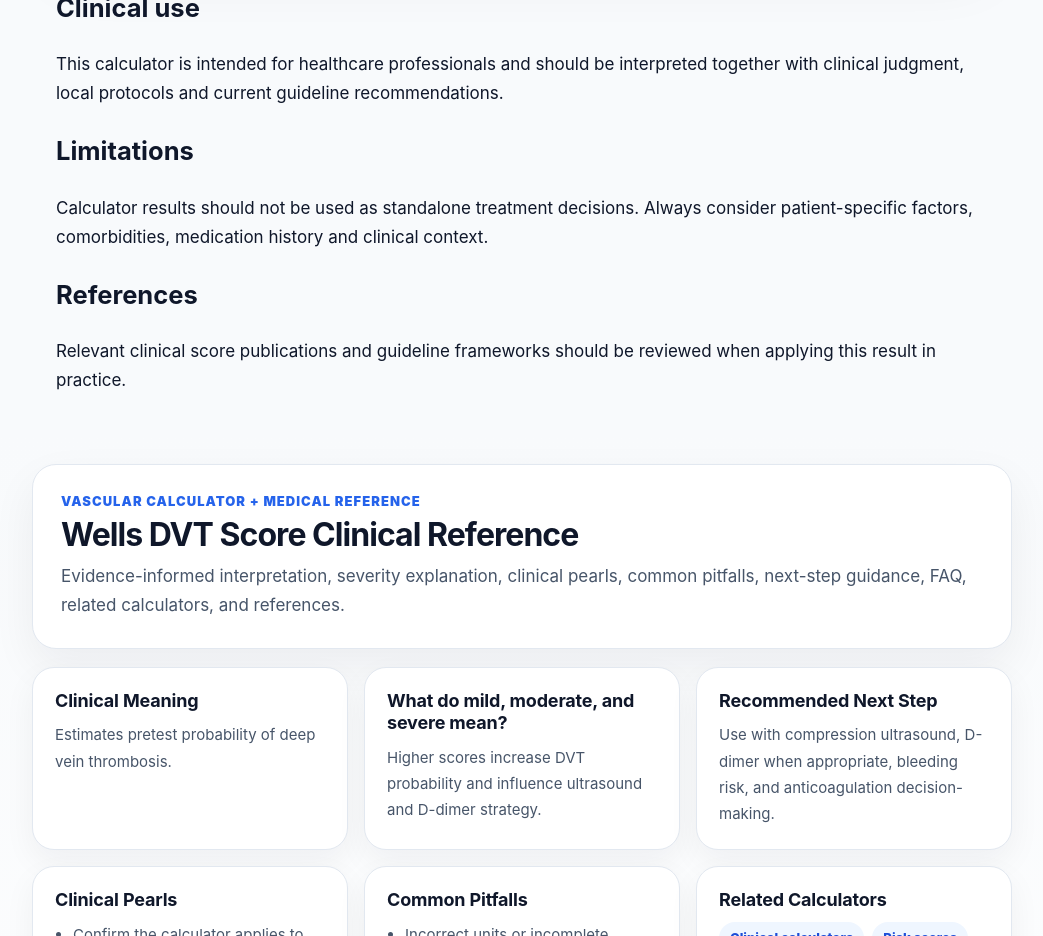
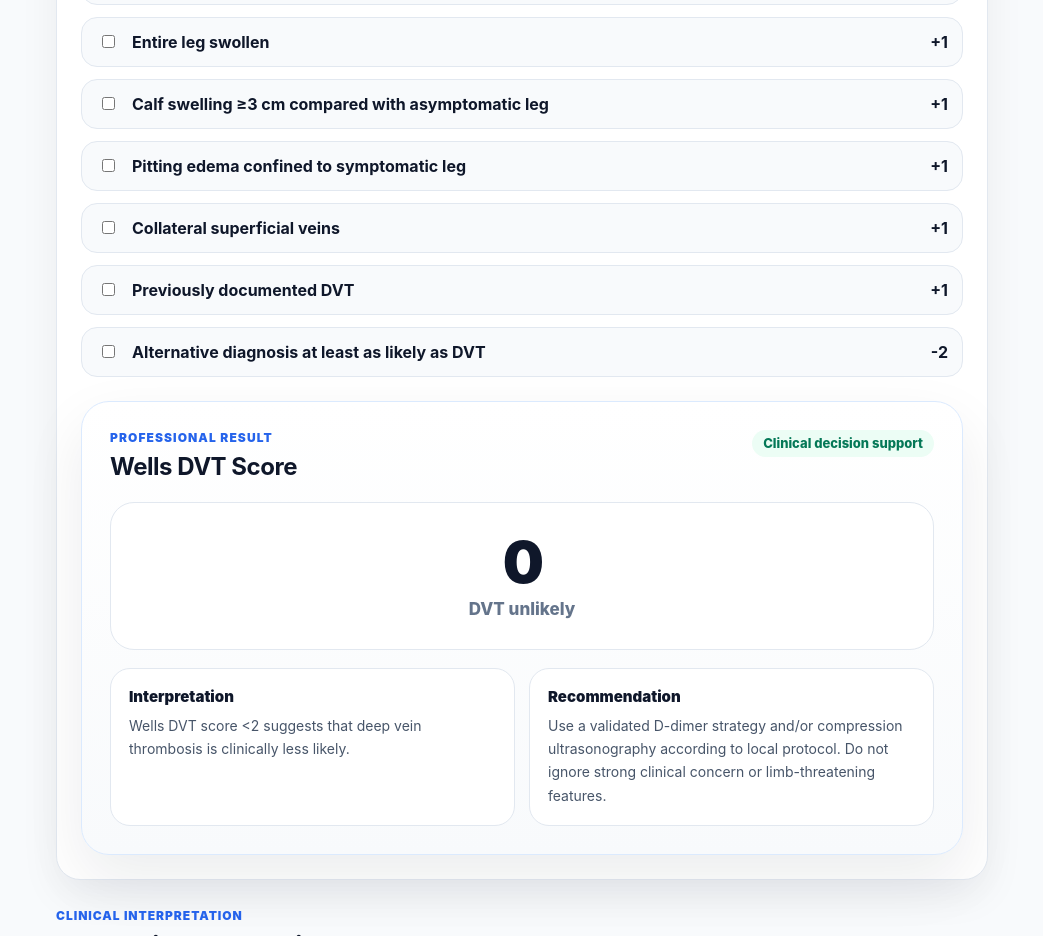
Before and after one commit to brsbyrm/meddoq, a Next.js app: page /calculators/wells-dvt in a window 1280 px wide. Shown: the part 540-1476 px from the top of the page, without its empty margins (118-1161 px from the left). Built offline with nearby package versions, Linux system fonts and the light colour scheme.

Commit message:
Restore functional Wells DVT calculator

```diff
--- a/app/calculators/wells-dvt/page.js
+++ b/app/calculators/wells-dvt/page.js
@@ -1,5 +1,147 @@
-import CalculatorClient from "../CalculatorClient.jsx";
+"use client";
 
-export default function Page() {
-  return <CalculatorClient slug="wells-dvt" />;
+import { useMemo, useState } from "react";
+import CalculatorShell from "../../components/calculators/CalculatorShell";
+import CalculatorPanel from "../../components/calculators/CalculatorPanel";
+import CalculatorResult from "../../components/calculators/CalculatorResult";
+import CalculatorReferencePage from "../../components/calculators/CalculatorReferencePage";
+
+const items = [
+  { id: "cancer", label: "Active cancer", points: 1 },
+  { id: "paralysis", label: "Paralysis, paresis, or recent plaster immobilization of lower extremity", points: 1 },
+  { id: "bedridden", label: "Recently bedridden ≥3 days or major surgery within 12 weeks", points: 1 },
+  { id: "tenderness", label: "Localized tenderness along the deep venous system", points: 1 },
+  { id: "entireLeg", label: "Entire leg swollen", points: 1 },
+  { id: "calfSwelling", label: "Calf swelling ≥3 cm compared with asymptomatic leg", points: 1 },
+  { id: "pittingEdema", label: "Pitting edema confined to symptomatic leg", points: 1 },
+  { id: "collateral", label: "Collateral superficial veins", points: 1 },
+  { id: "previousDvt", label: "Previously documented DVT", points: 1 },
+  { id: "alternative", label: "Alternative diagnosis at least as likely as DVT", points: -2 },
+];
+
+const content = {
+  interpretation: {
+    clinicalMeaning:
+      "The Wells DVT score estimates pretest probability of deep vein thrombosis in symptomatic patients.",
+    severity:
+      "A score of 2 or more is commonly interpreted as DVT likely; less than 2 is commonly interpreted as DVT unlikely.",
+    nextStep:
+      "Use with clinical context, D-dimer strategy, compression ultrasonography availability, anticoagulation risk, and local diagnostic pathways.",
+  },
+  notes: {
+    pearls: [
+      "The score is intended for suspected lower-extremity DVT.",
+      "A likely score generally supports compression ultrasonography rather than relying on D-dimer alone.",
+      "Clinical instability, limb threat, or high-risk features should override low-score reassurance.",
+    ],
+    pitfalls: [
+      "Applying the score to asymptomatic screening.",
+      "Ignoring an alternative diagnosis that is at least as likely as DVT.",
+      "Using the score as a stand-alone rule-out test without D-dimer or imaging strategy.",
+    ],
+  },
+  faq: [
+    {
+      question: "What Wells DVT score is likely?",
+      answer:
+        "In the two-level Wells DVT model, a score of 2 or more is commonly classified as DVT likely.",
+    },
+    {
+      question: "Can Wells DVT rule out DVT alone?",
+      answer:
+        "No. A low or unlikely Wells score should usually be combined with a validated D-dimer strategy or imaging pathway.",
+    },
+  ],
+  references: [
+    "Wells PS et al. Lancet. 1997.",
+    "Wells PS et al. JAMA. 2006.",
+    "National Institute for Health and Care Excellence. Venous thromboembolic diseases guideline.",
+  ],
+  related: ["Wells PE", "Caprini Score", "Padua Prediction Score", "IMPROVE VTE Risk Score"],
+};
+
+export default function WellsDvtPage() {
+  const [checked, setChecked] = useState({});
+
+  const score = useMemo(() => {
+    return items.reduce((sum, item) => sum + (checked[item.id] ? item.points : 0), 0);
+  }, [checked]);
+
+  const risk = useMemo(() => {
+    if (score >= 2) {
+      return {
+        tone: "red",
+        label: "DVT likely",
+        interpretation:
+          "Wells DVT score ≥2 suggests that deep vein thrombosis is clinically likely.",
+        recommendation:
+          "Proceed according to local DVT diagnostic pathway, usually with compression ultrasonography and anticoagulation consideration if imaging is delayed and bleeding risk is acceptable.",
+      };
+    }
+
+    return {
+      tone: "green",
+      label: "DVT unlikely",
+      interpretation:
+        "Wells DVT score <2 suggests that deep vein thrombosis is clinically less likely.",
+      recommendation:
+        "Use a validated D-dimer strategy and/or compression ultrasonography according to local protocol. Do not ignore strong clinical concern or limb-threatening features.",
+    };
+  }, [score]);
+
+  function toggle(id) {
+    setChecked((previous) => ({ ...previous, [id]: !previous[id] }));
+  }
+
+  return (
+    <CalculatorShell
+      category="Vascular"
+      title="Wells DVT Score Calculator"
+      description="Clinical pretest probability score for suspected lower-extremity deep vein thrombosis."
+    >
+      <CalculatorPanel>
+        <div style={styles.grid}>
+          {items.map((item) => (
+            <label key={item.id} style={styles.option}>
+              <input
+                type="checkbox"
+                checked={Boolean(checked[item.id])}
+                onChange={() => toggle(item.id)}
+              />
+              <span>{item.label}</span>
+              <strong>{item.points > 0 ? `+${item.points}` : item.points}</strong>
+            </label>
+          ))}
+        </div>
+
+        <CalculatorResult
+          title="Wells DVT Score"
+          value={score}
+          unit={risk.label}
+          tone={risk.tone}
+          interpretation={risk.interpretation}
+          recommendation={risk.recommendation}
+        />
+      </CalculatorPanel>
+
+      <CalculatorReferencePage content={content} />
+    </CalculatorShell>
+  );
 }
+
+const styles = {
+  grid: { display: "grid", gap: 12 },
+  option: {
+    display: "grid",
+    gridTemplateColumns: "24px 1fr auto",
+    gap: 12,
+    alignItems: "center",
+    background: "#f8fafc",
+    border: "1px solid #e2e8f0",
+    borderRadius: 16,
+    padding: 14,
+    cursor: "pointer",
+    color: "#0f172a",
+    fontWeight: 750,
+  },
+};
```
